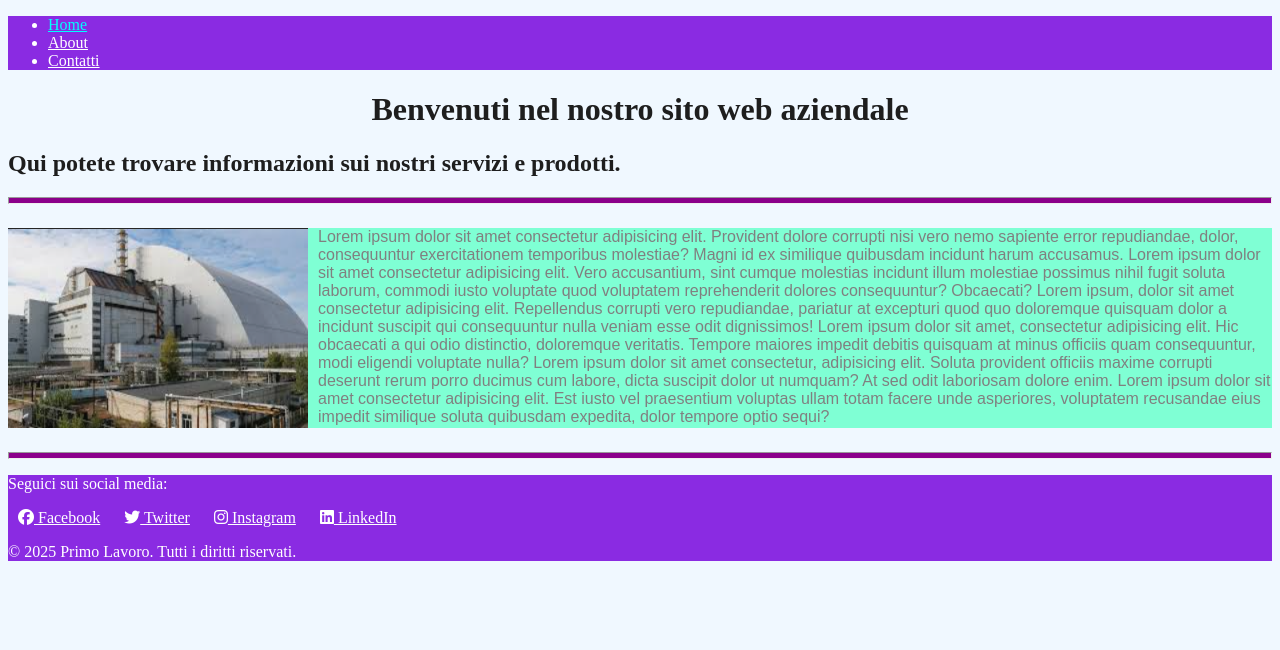
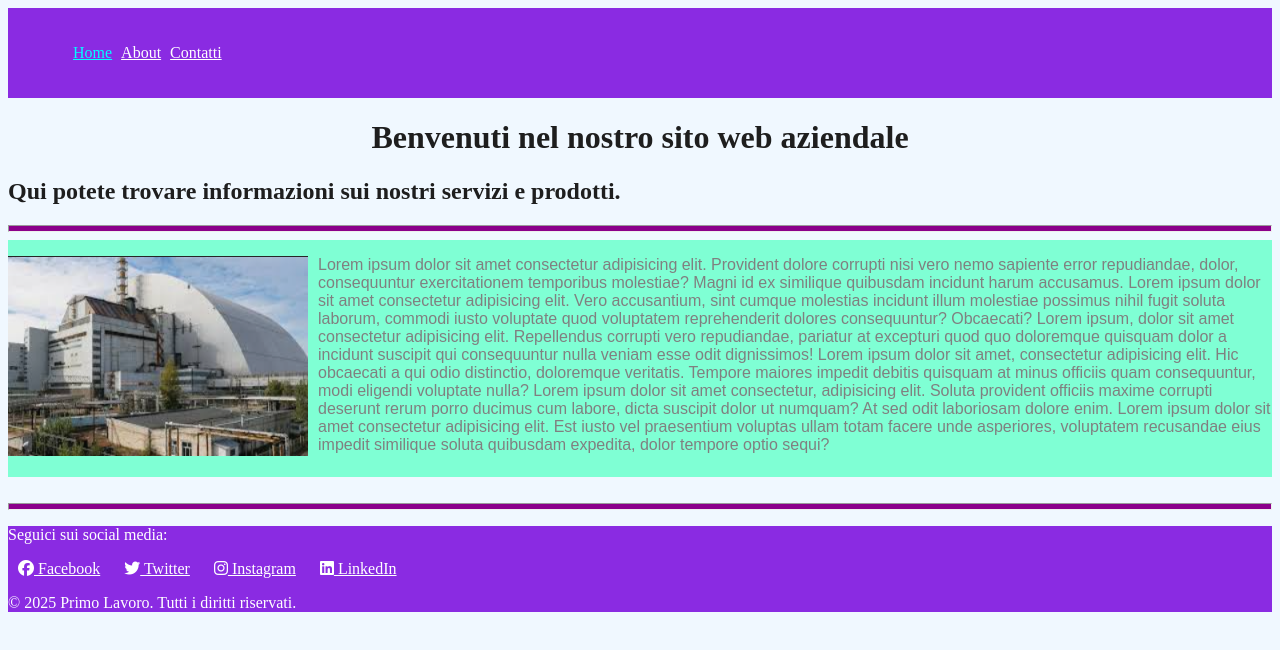
Before and after one commit to Azoin07/secondo-try-sito, a plain HTML site: page index.html in a window 1280 px wide. Drawn offline with Linux system fonts and the light colour scheme.

Commit message:
Add files via upload

```diff
--- a/index.html
+++ b/index.html
@@ -19,8 +19,9 @@
 
     <h2>Qui potete trovare informazioni sui nostri servizi e prodotti.</h2>
     <hr class="divider">
+    <div>
     <p><img src="assets/immagini/image.png" alt="Immagine di esempio" class="image">Lorem ipsum dolor sit amet consectetur adipisicing elit. Provident dolore corrupti nisi vero nemo sapiente error repudiandae, dolor, consequuntur exercitationem temporibus molestiae? Magni id ex similique quibusdam incidunt harum accusamus. Lorem ipsum dolor sit amet consectetur adipisicing elit. Vero accusantium, sint cumque molestias incidunt illum molestiae possimus nihil fugit soluta laborum, commodi iusto voluptate quod voluptatem reprehenderit dolores consequuntur? Obcaecati? Lorem ipsum, dolor sit amet consectetur adipisicing elit. Repellendus corrupti vero repudiandae, pariatur at excepturi quod quo doloremque quisquam dolor a incidunt suscipit qui consequuntur nulla veniam esse odit dignissimos! Lorem ipsum dolor sit amet, consectetur adipisicing elit. Hic obcaecati a qui odio distinctio, doloremque veritatis. Tempore maiores impedit debitis quisquam at minus officiis quam consequuntur, modi eligendi voluptate nulla? Lorem ipsum dolor sit amet consectetur, adipisicing elit. Soluta provident officiis maxime corrupti deserunt rerum porro ducimus cum labore, dicta suscipit dolor ut numquam? At sed odit laboriosam dolore enim. Lorem ipsum dolor sit amet consectetur adipisicing elit. Est iusto vel praesentium voluptas ullam totam facere unde asperiores, voluptatem recusandae eius impedit similique soluta quibusdam expedita, dolor tempore optio sequi?</p>
-
+    </div>
 
 
 </body>
--- a/style.css
+++ b/style.css
@@ -7,9 +7,15 @@ nav{
     flex: auto;
     background-color: blueviolet;
     color:white;
+    padding: 20px;
+
 }
 nav a{
     color: white;
+}
+nav>ul>li{
+    display: inline-block;
+    padding-left: 5px;
 }
 #active{
     color:aqua;
@@ -18,8 +24,10 @@ body{
     background-color: aliceblue;
     color:rgb(30, 30, 30);
 }
-body>p,body img{
+div{
     background-color: aquamarine;
+}
+body>div>p{
     font-family: Arial, Helvetica, sans-serif;
     color: gray;
     display: inline-block;
@@ -29,6 +37,7 @@ footer{
     padding-top:0px;
     background-color: blueviolet !important;
     color:white !important;
+    clear:left !important;
 }
 footer a{
     padding: 10px;
@@ -37,10 +46,12 @@ footer a{
 .image{
     width: 300px;
     height: 200px;
-    float:inline-start;
+    float:left;
     padding-right: 10px;
+    padding-bottom: 5px;
 }
 .divider{
     height: 5px;
     background-color:darkmagenta;
+    clear:left;
 }
```
